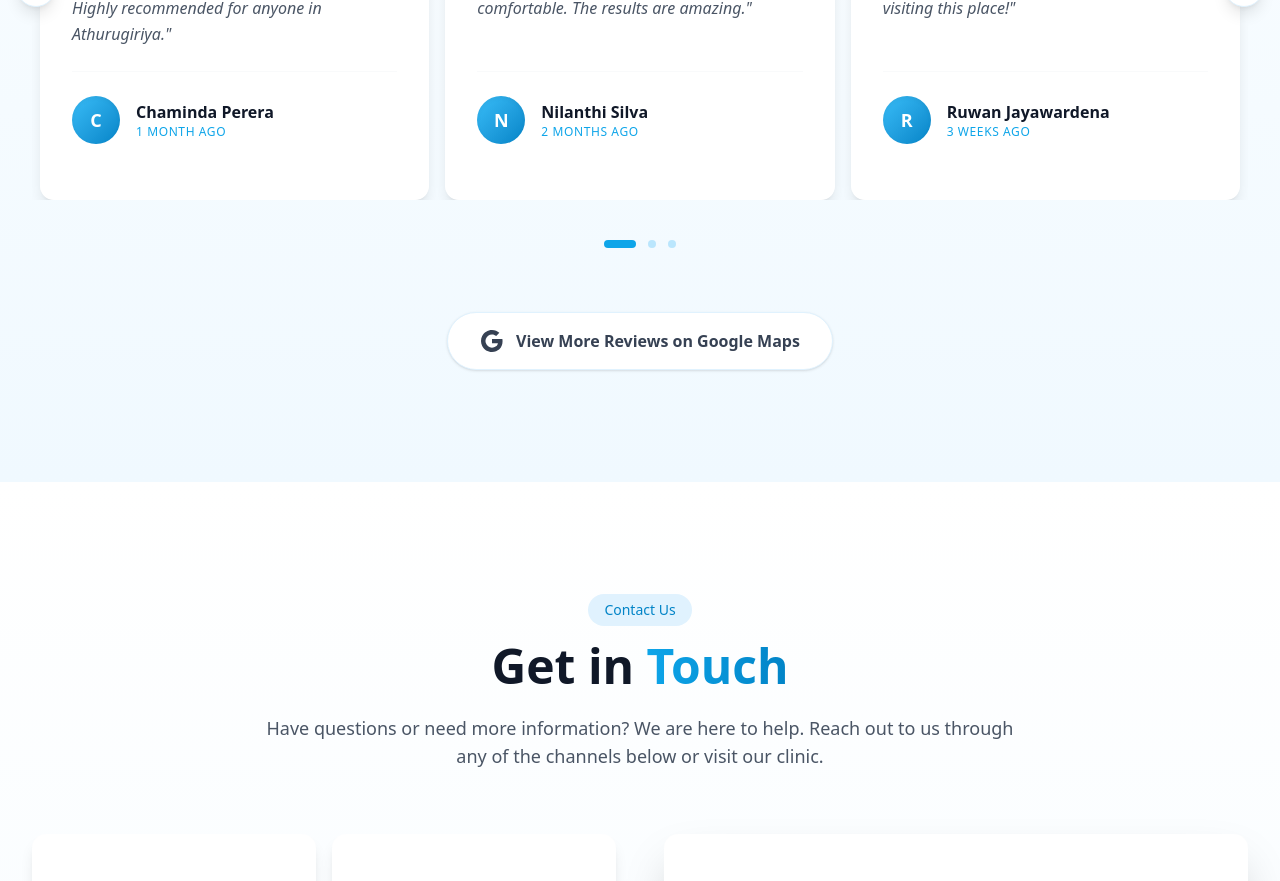
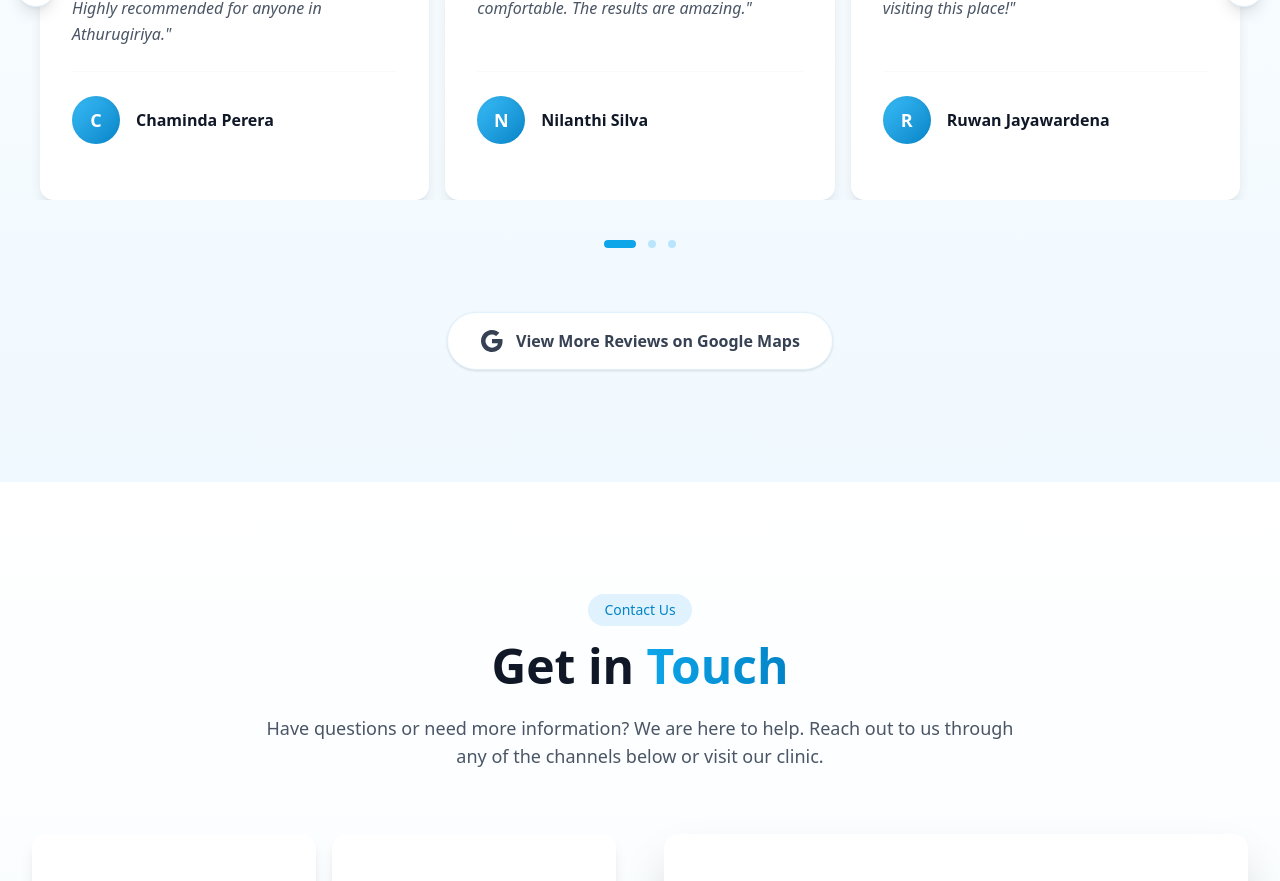
Before and after one commit to Smilehub-lanka/Dental-Smilehub, a Next.js app: page / in a window 1280 px wide. Shown: the part 5380-6261 px from the top of the page. Built offline with nearby package versions, Linux system fonts and the light colour scheme; no server answers; the database is empty.

Commit message:
review time remove

```diff
--- a/components/Reviews.tsx
+++ b/components/Reviews.tsx
@@ -10,7 +10,7 @@ interface Review {
     author_name: string;
     rating: number;
     text: string;
-    relative_time_description: string;
+
     profile_photo_url?: string;
 }
 
@@ -20,31 +20,31 @@ const MANUAL_REVIEWS: Review[] = [
         author_name: "Chaminda Perera",
         rating: 5,
         text: "Excellent service! Dr. Ovitigala and the team are very professional. The clinic is extremely clean and they use the latest technology. Highly recommended for anyone in Athurugiriya.",
-        relative_time_description: "1 month ago",
+
     },
     {
         author_name: "Nilanthi Silva",
         rating: 5,
         text: "The best dental hospital for implants. I was very nervous about the procedure, but Dr. M.K. Ovitigala made me feel very comfortable. The results are amazing.",
-        relative_time_description: "2 months ago",
+
     },
     {
         author_name: "Ruwan Jayawardena",
         rating: 5,
         text: "Very friendly staff and excellent patient care. They explain everything clearly before starting the treatment. My kids also love visiting this place!",
-        relative_time_description: "3 weeks ago",
+
     },
     {
         author_name: "Sandeepani Fernando",
         rating: 5,
         text: "Highly recommended for orthodontic treatments. Professional approach and very reasonable pricing compared to other places in Colombo.",
-        relative_time_description: "4 months ago",
+
     },
     {
         author_name: "Aruna Kumara",
         rating: 5,
         text: "The Smile Hub provides top-notch dental care. I went for a wisdom tooth extraction and it was completely painless. Great follow-up care as well.",
-        relative_time_description: "5 months ago",
+
     }
 ];
 
```
